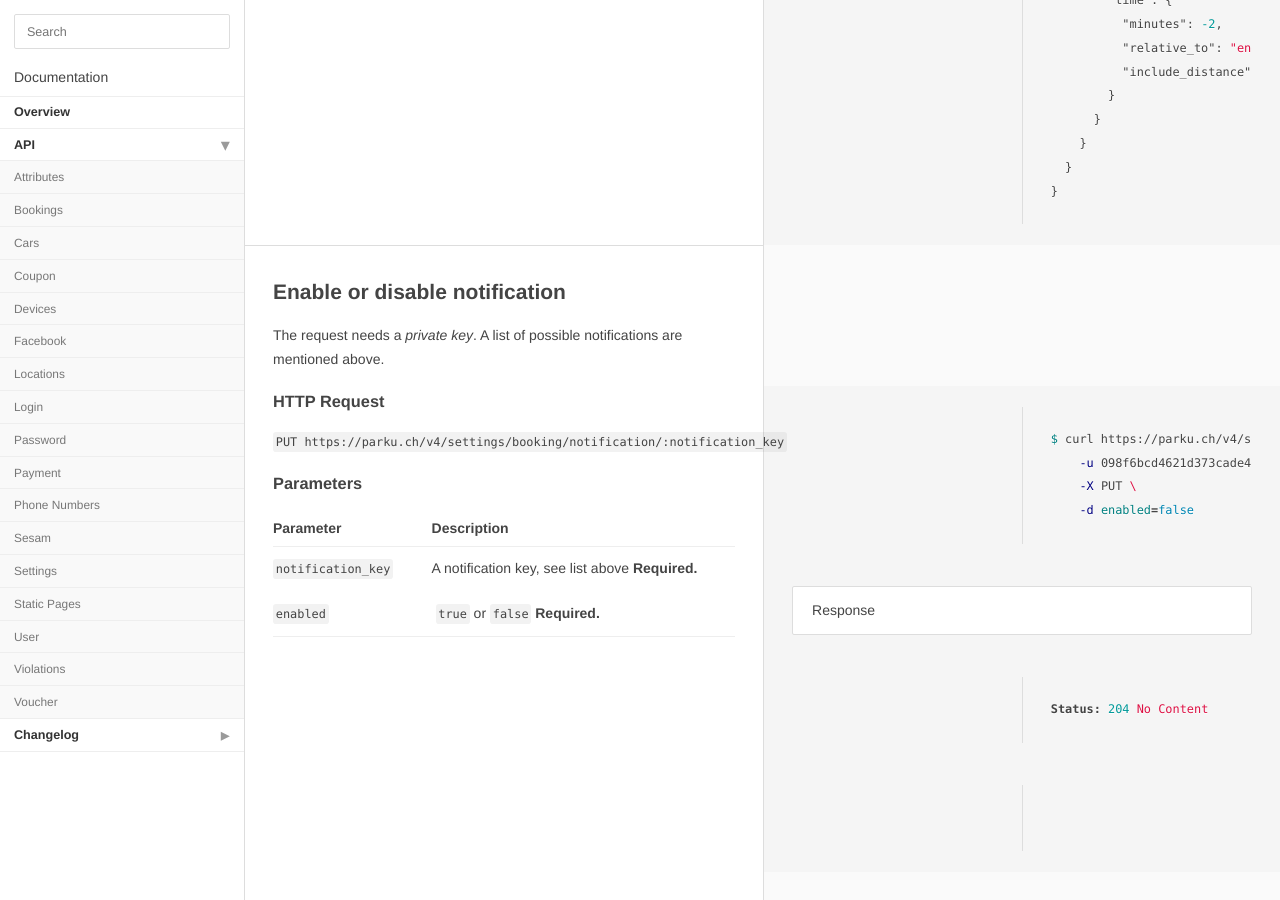
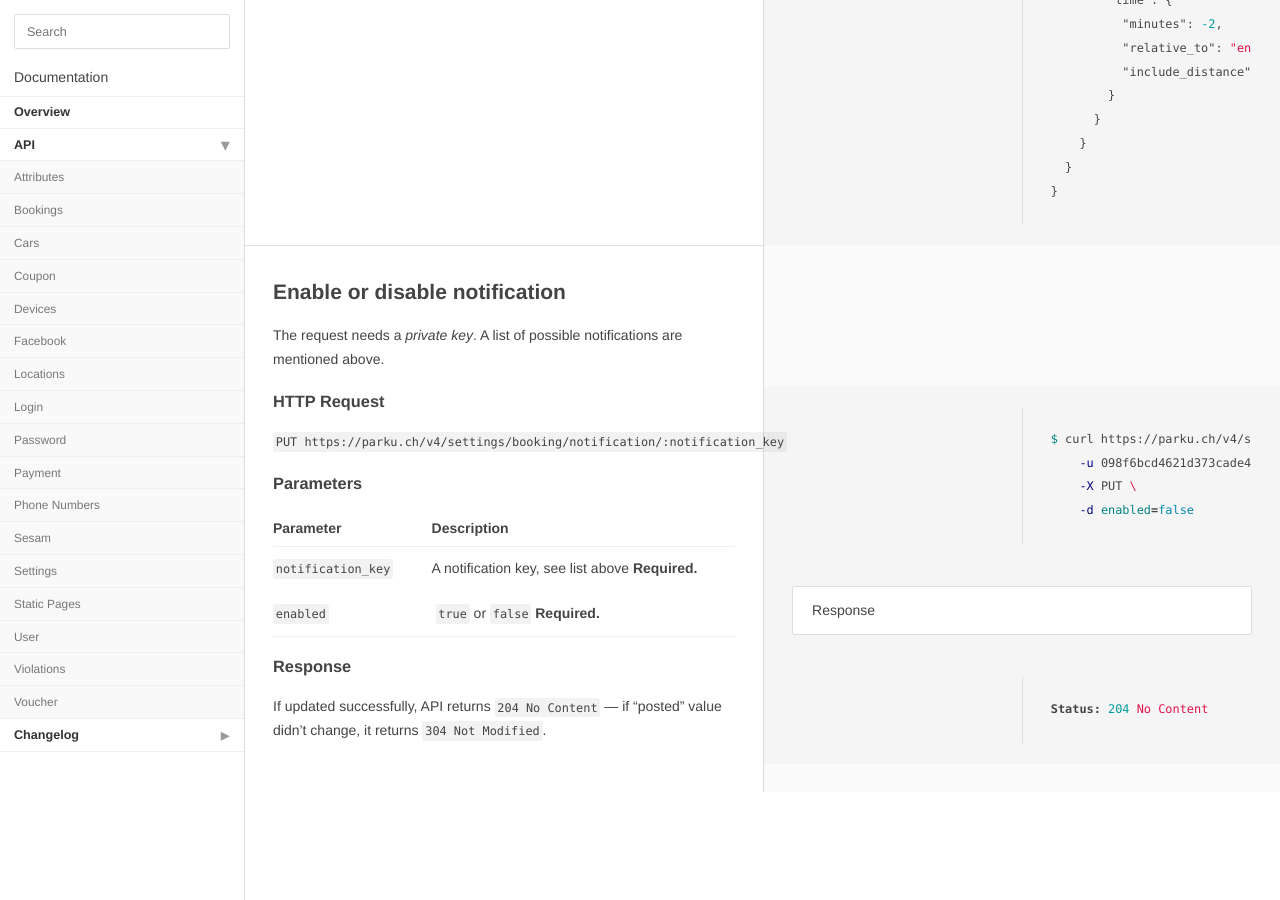
Before and after one commit to parku/docs, a Jekyll site: the page built from api/settings.md, in a window 1280 px wide and 900 px high, scrolled down 2005 px. Built offline with Jekyll 4.4.1, drawn with Linux system fonts in a browser that asks for light colours; Markdown is read by kramdown in place of the engine named in the settings; after the commit the page ends 2797 px from its top, so only the background shows below that.

Commit message:
DEV-211 Added note about two HTTP status codes in settings endpoint

````diff
--- a/api/settings.md
+++ b/api/settings.md
@@ -149,9 +149,6 @@ $ curl {{ site.parku.api }}/settings/booking/notifiction/time_to_leave \
 ```nginx
 Status: 204 No Content
 ```
-```
-
-```
 
 ### HTTP Request
 
@@ -163,3 +160,8 @@ Parameter          | Description
 ---                | ---
 `notification_key` | A notification key, see list above __Required.__
 `enabled`          | `true` or `false` __Required.__
+
+### Response
+
+If updated successfully, API returns `204 No Content` — if "posted" value didn't
+change, it returns `304 Not Modified`.
````
